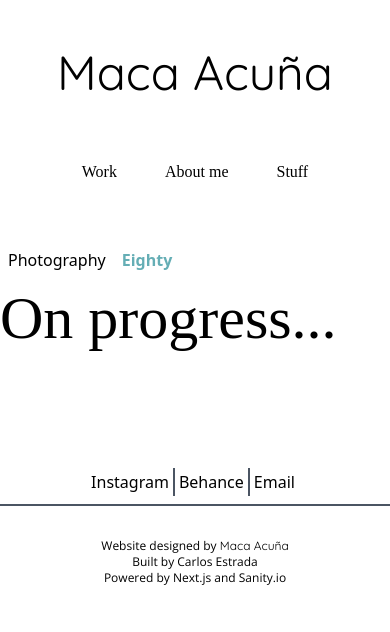
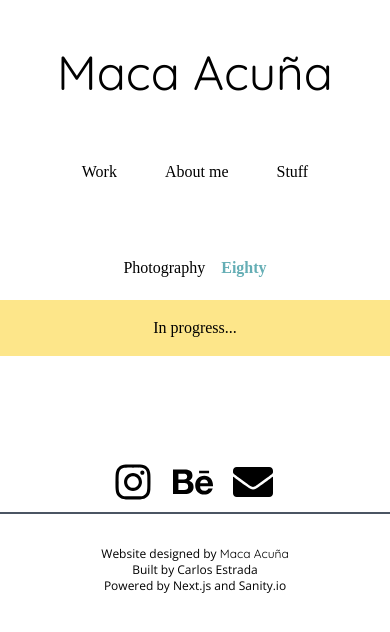
Before and after one commit to carlosestrada94/maca-next, a Next.js app: page /stuff/eighty in a window 390 px wide. Shown: the top 632 px of the page. Built offline with nearby package versions, Linux system fonts and the light colour scheme; a web font is replaced by a local one.

Commit message:
Minor styling changes. Added social links icons for mobile screens.

```diff
--- a/components/Footer/index.js
+++ b/components/Footer/index.js
@@ -1,5 +1,6 @@
 import Link from "next/link";
 import { useRouter } from "next/router";
+import { FaInstagram, FaBehance, FaEnvelope } from "react-icons/fa";
 //Custom
 import { menu } from "../../menu";
 
@@ -26,14 +27,32 @@ export default function Footer() {
       {/*  Links*/}
       <div className="flex border-b-2 border-gray-600">
         <div className="flex py-2 w-full justify-center sm:justify-start">
-          <div className=" pr-1 py-0.5 hover:text-primary-300 transition-all">
-            <a href={"https://www.instagram.com/macaaol_design/"}>Instagram</a>
+          <div className=" pr-1 py-0.5 hover:text-primary-300 transition-all flex items-center">
+            <a
+              href={"https://www.instagram.com/macaaol_design/"}
+              className="flex"
+            >
+              <span className=" flex items-center w-10 h-10 sm:hidden">
+                <FaInstagram className="w-full h-full" />
+              </span>
+              <span className="hidden sm:inline">Instagram</span>
+            </a>
           </div>
-          <div className=" p-1 py-0.5 border-gray-600 border-l-2 border-r-2 hover:text-primary-300 transition-all">
-            <a href={"https://www.behance.net/mcao-19962f8e"}>Behance</a>
+          <div className="py-0.5 px-4 sm:px-1 border-gray-600 sm:border-l-2 sm:border-r-2 hover:text-primary-300 transition-all">
+            <a href={"https://www.behance.net/mcao-19962f8e"} className="flex">
+              <span className=" flex items-center w-10 h-10 sm:hidden">
+                <FaBehance className="w-full h-full" />
+              </span>
+              <span className="hidden sm:inline">Behance</span>
+            </a>
           </div>
           <div className=" p-1 py-0.5 hover:text-primary-300 transition-all">
-            <a href={"mailto: maca132738@gmail.com"}>Email</a>
+            <a href={"mailto: maca132738@gmail.com"}>
+              <span className=" flex items-center w-10 h-10 sm:hidden">
+                <FaEnvelope className="w-full h-full" />
+              </span>
+              <span className="hidden sm:inline">Email</span>
+            </a>
           </div>
         </div>
         <div className=" w-full justify-end hidden sm:flex">{menuRender()}</div>
--- a/package.json
+++ b/package.json
@@ -14,6 +14,7 @@
     "postcss": "^8.2.4",
     "react": "17.0.1",
     "react-dom": "17.0.1",
+    "react-icons": "^4.1.0",
     "tailwindcss": "^2.0.2"
   }
 }
--- a/pages/about-me/index.js
+++ b/pages/about-me/index.js
@@ -11,7 +11,7 @@ export default function About() {
       </Head>
       <Header />
       <div className="responsive-padding">
-        <p className="w-full sm:w-3/5 mx-auto px-2 py-10 text-center font-paragraph">
+        <p className="w-full sm:w-3/5 mx-auto px-2 text-center font-paragraph">
           Hi! My name is María Camila Acuña. My friends call me Maca. I am an
           indsutrial/product designer.
           <br />
@@ -26,9 +26,11 @@ export default function About() {
           provide the chance to learn, and to contribute.
         </p>
         <div className="relative">
-          <p className="absolute top-1/3 w-2/3 text-xs px-6 italic font-paragraph">
+          <p className="absolute top-1/3 w-2/3 text-xs lg:text-base px-6 italic font-paragraph">
             "Building a concept that communicates our ideas, and which we feel
             identified with, in something tangible, makes us smile at life."
+            <br />
+            <span className="">- Maca Acuña</span>
           </p>
           <img
             className="pt-10 "
--- a/pages/stuff/eighty.js
+++ b/pages/stuff/eighty.js
@@ -18,7 +18,7 @@ export default function Eighty() {
       return (
         <Link href={ref}>
           <a
-            className={`p-2 hover:text-primary-300 transition-all ${
+            className={`p-2 hover:text-primary-300 transition-all font-title ${
               router.pathname.includes(ref) ? "font-bold text-primary-300" : ""
             }`}
           >
@@ -36,10 +36,10 @@ export default function Eighty() {
         <link rel="icon" type={"image/png"} href="/favicon.png" />
       </Head>
       <Header />
-      <div className="responsive-padding">
-        <div>{menuRender()}</div>
-        <div className="py-4 text-6xl font-title font-extralight">
-          On progress...
+      <div className="responsive-padding ">
+        <div className=" pb-3 flex justify-center">{menuRender()}</div>
+        <div className="py-4 text-base font-title font-extralight bg-yellow-200 text-center">
+          In progress...
         </div>
       </div>
       <Footer />
--- a/pages/stuff/photography.js
+++ b/pages/stuff/photography.js
@@ -20,7 +20,7 @@ export default function Photography({ photos }) {
       return (
         <Link href={ref}>
           <a
-            className={`p-2 hover:text-primary-300 transition-all ${
+            className={`p-2 hover:text-primary-300 transition-all font-title ${
               router.pathname.includes(ref) ? "font-bold text-primary-300" : ""
             }`}
           >
@@ -37,7 +37,7 @@ export default function Photography({ photos }) {
   const fullPictureRender = () => {
     return (
       <div
-        className={`fixed top-0 py-12 md:px-12 left-0 h-screen w-screen bg-gray-800 bg-opacity-60 flex justify-center ${
+        className={`fixed top-0 md:py-12 md:px-12 left-0 h-screen w-screen bg-gray-800 bg-opacity-60 flex justify-center ${
           isFullActive ? "block" : "hidden"
         }`}
         onClick={() => {
@@ -50,7 +50,7 @@ export default function Photography({ photos }) {
             alt={selectedPic.caption}
             className="h-full w-full object-contain"
           />
-          <h2 className="absolute bottom-10 bg-gray-900 bg-opacity-70 text-gray-50 px-2 text-xl">
+          <h2 className="absolute bottom-10 bg-gray-900 bg-opacity-70 text-gray-50 px-2 text-base font-paragraph">
             {selectedPic.caption}
           </h2>
         </div>
@@ -86,7 +86,7 @@ export default function Photography({ photos }) {
       </Head>
       <Header />
       <div className="responsive-padding">
-        <div className="py-3">{menuRender()}</div>
+        <div className="pb-3 flex justify-center">{menuRender()}</div>
         <div className="grid grid-cols-1 sm:grid-cols-3 md:grid-cols-4 2xl:grid-cols-8 auto-rows-auto gap-2 py-1">
           {galleryRender()}
         </div>
--- a/pages/work/index.js
+++ b/pages/work/index.js
@@ -18,7 +18,7 @@ export default function Work({ projects }) {
               </a>
             </Link>
             <div className="h-full w-full">
-              <img className="h-full w-full object-contain" src={thumbnail} />
+              <img className="h-full w-full object-cover" src={thumbnail} />
             </div>
           </div>
         );
```
Also changed, not shown: 1 other file (tests, documents, lock files or other folders).
